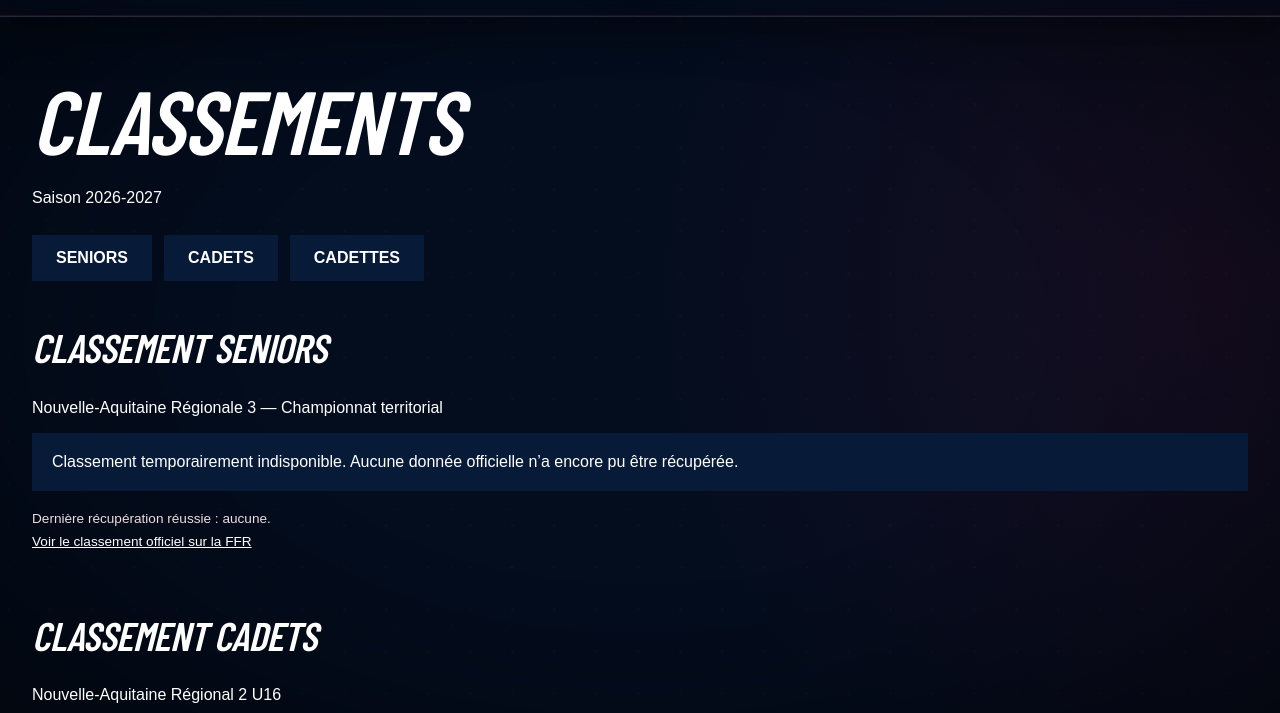
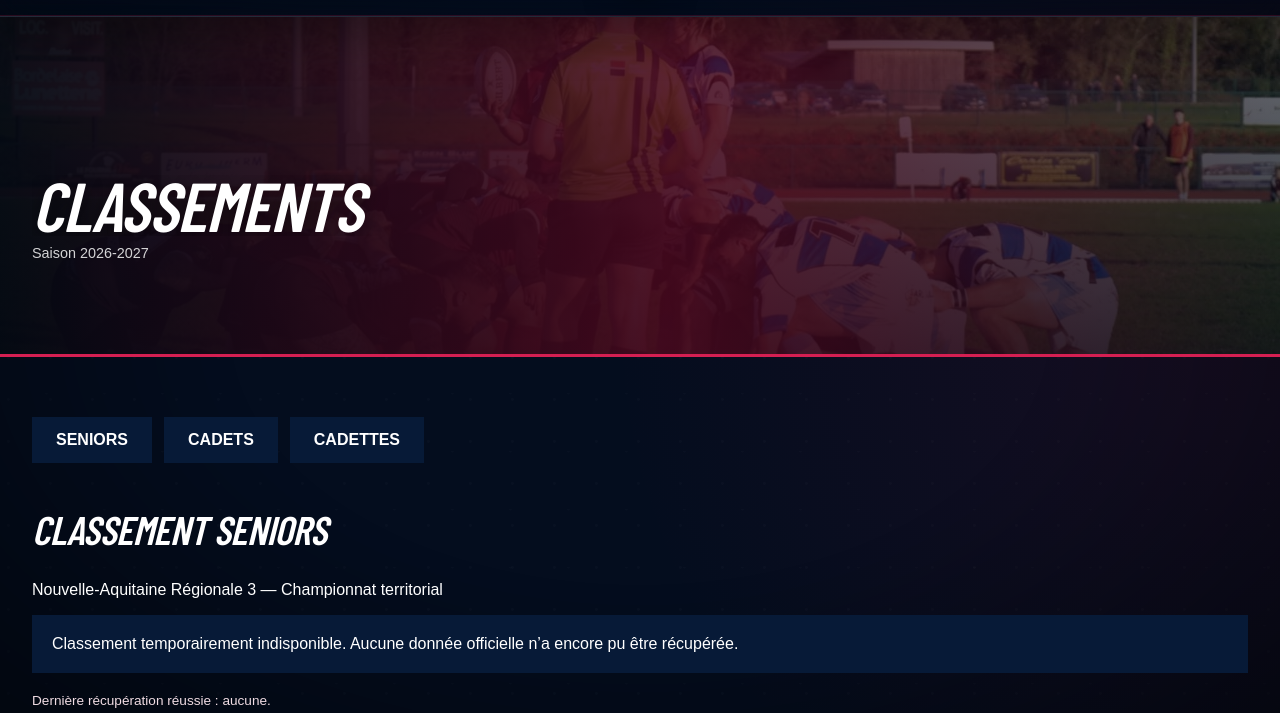
Before and after one commit to clementbesombes984-glitch/rccnew, a website: page classements.html in a window 1280 px wide. Shown: the part 71-784 px from the top of the page. Drawn offline with nearby package versions, Linux system fonts and the light colour scheme; no server answers; a web font is replaced by a local one.

Commit message:
Réutilise la bannière Actualités pour les classements

```diff
--- a/classements.html
+++ b/classements.html
@@ -77,9 +77,8 @@
       </nav>
     </header>
 <main class="standings-page">
+  <section class="page-title-banner history-hero news-hero" style="--page-title-banner-image: url('/assets/uploads/FB_IMG_1784493770215.jpg'); --page-title-banner-position: center center; --page-title-banner-overlay: .68; --page-title-banner-overlay-rgb: 116, 13, 48; --page-title-banner-accent: #d51f52" aria-description="Joueurs du Racing Club Cubzaguais"><div class="hero-art" aria-hidden="true"><div class="stadium-light light-one"></div><div class="stadium-light light-two"></div><div class="rugby-scene academy-scene"><span class="player player-one"></span><span class="rugby-ball"></span><span class="field-line field-one"></span></div></div><div class="page-shell history-hero-content"><p class="eyebrow"><span></span> Vie du club</p><h1><span>Classements</span></h1><p class="hero-copy inner-hero-copy">Saison 2026-2027</p></div></section>
   <div class="page-shell">
-    <h1>Classements</h1>
-    <p>Saison 2026-2027</p>
     <nav class="standings-anchors" aria-label="Accès aux classements">
       <a href="#seniors">Seniors</a><a href="#cadets">Cadets</a><a href="#cadettes">Cadettes</a>
     </nav>
--- a/standings.css
+++ b/standings.css
@@ -1,5 +1,4 @@
-.standings-page { padding: calc(var(--rcc-header-offset, 100px) + 48px) 0 80px; background: transparent; color: white; }
-.standings-page h1 { font-size: clamp(2.8rem, 7vw, 6rem); margin: 0; text-transform: uppercase; }
+.standings-page { padding: 0 0 80px; background: transparent; color: white; }
 .standings-anchors { display: flex; flex-wrap: wrap; gap: 12px; margin: 28px 0 48px; }
 .standings-anchors a { background: #071a37; color: white; padding: 14px 24px; text-transform: uppercase; font-weight: 700; }
 .standings-anchors a:hover, .standings-anchors a:focus-visible { background: #9d123d; outline: 2px solid white; }
@@ -16,4 +15,4 @@
 .standings-meta a { color: white; text-decoration: underline; }
 .standings-message { padding: 20px; background: #071a37; }
 @media (prefers-reduced-motion: no-preference) { html { scroll-behavior: smooth; } }
-@media (max-width: 600px) { .standings-table th, .standings-table td { padding: 12px 8px; } .standings-page { padding-top: calc(var(--rcc-header-offset, 100px) + 28px); } }
+@media (max-width: 600px) { .standings-table th, .standings-table td { padding: 12px 8px; } }
```
